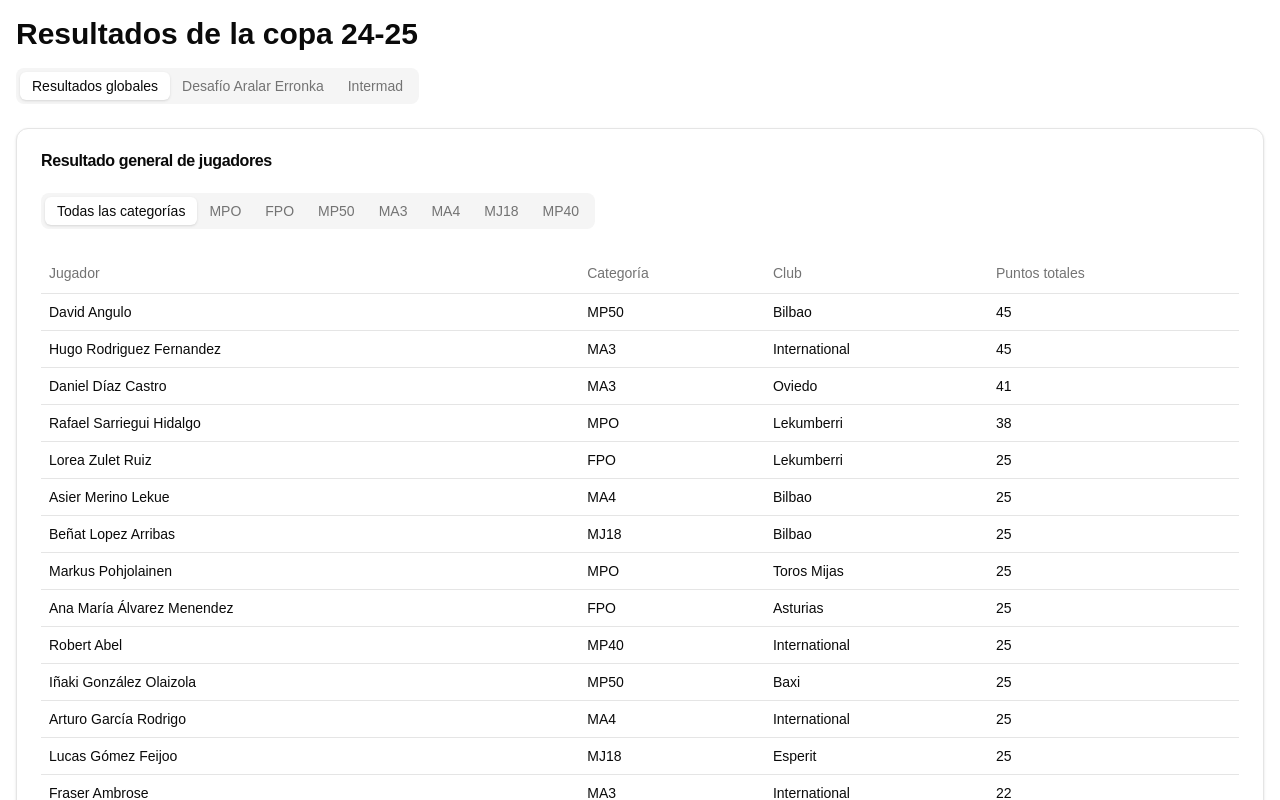
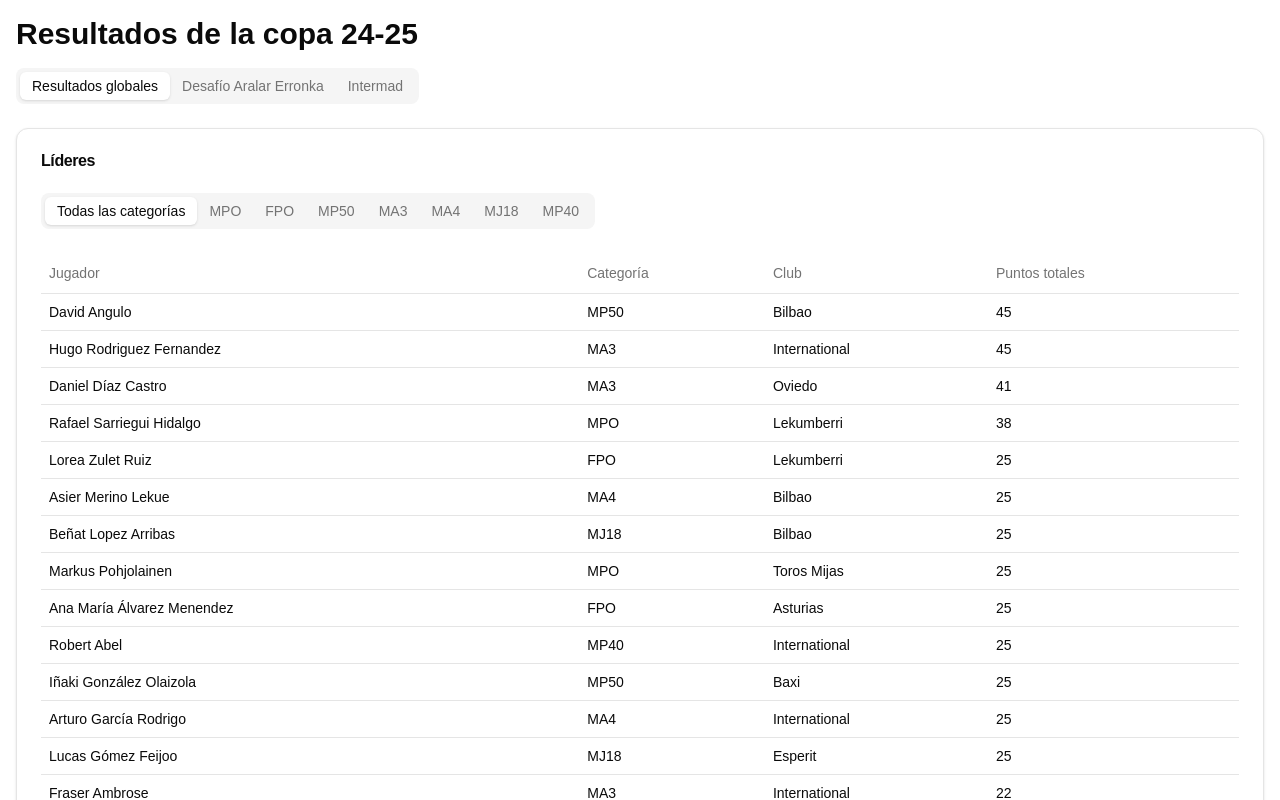
Before and after one commit to fedejsoren/aedg-copa-24-25, a Next.js app: page / in a window 1280 px wide. Shown: the top 800 px of the page. Built offline with nearby package versions, Linux system fonts and the light colour scheme.

Commit message:
cambiando resultado general por lideres

```diff
--- a/app/page.tsx
+++ b/app/page.tsx
@@ -182,7 +182,7 @@ export default function TournamentResults() {
         <div className="space-y-6">
           <Card>
             <CardHeader>
-              <CardTitle>Resultado general de jugadores</CardTitle>
+              <CardTitle>Líderes</CardTitle>
             </CardHeader>
             <CardContent>
               <Tabs defaultValue="all" className="w-full">
```
